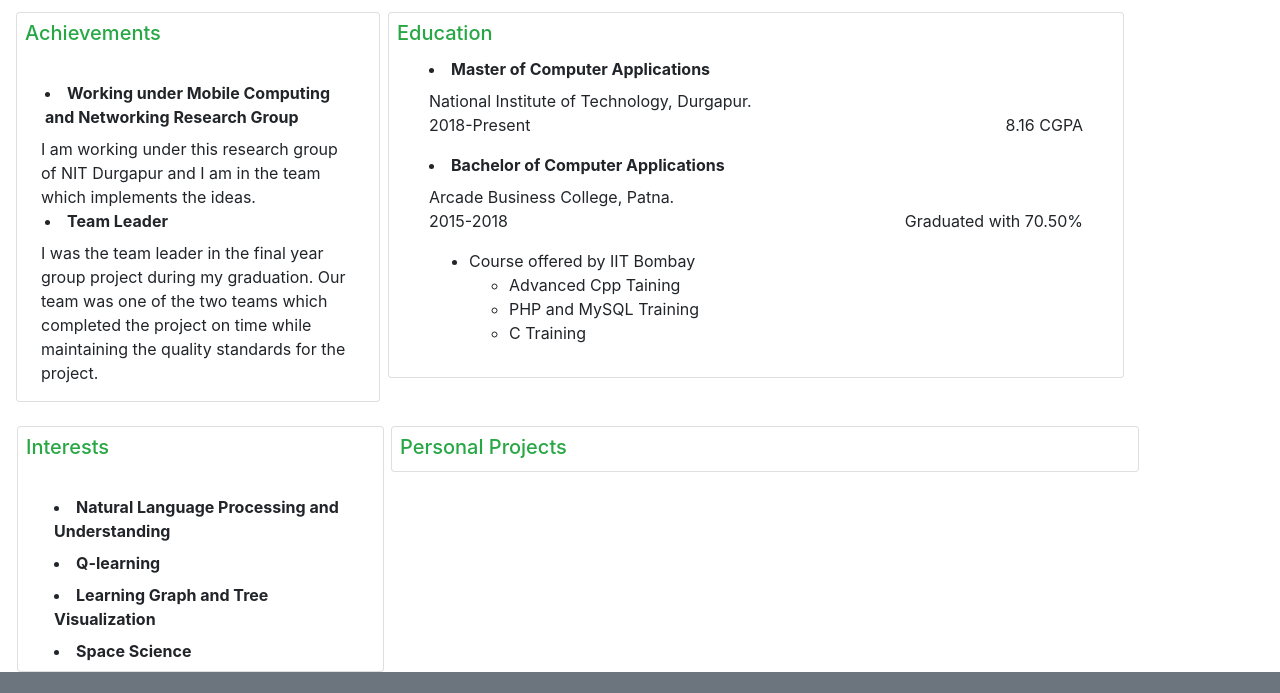
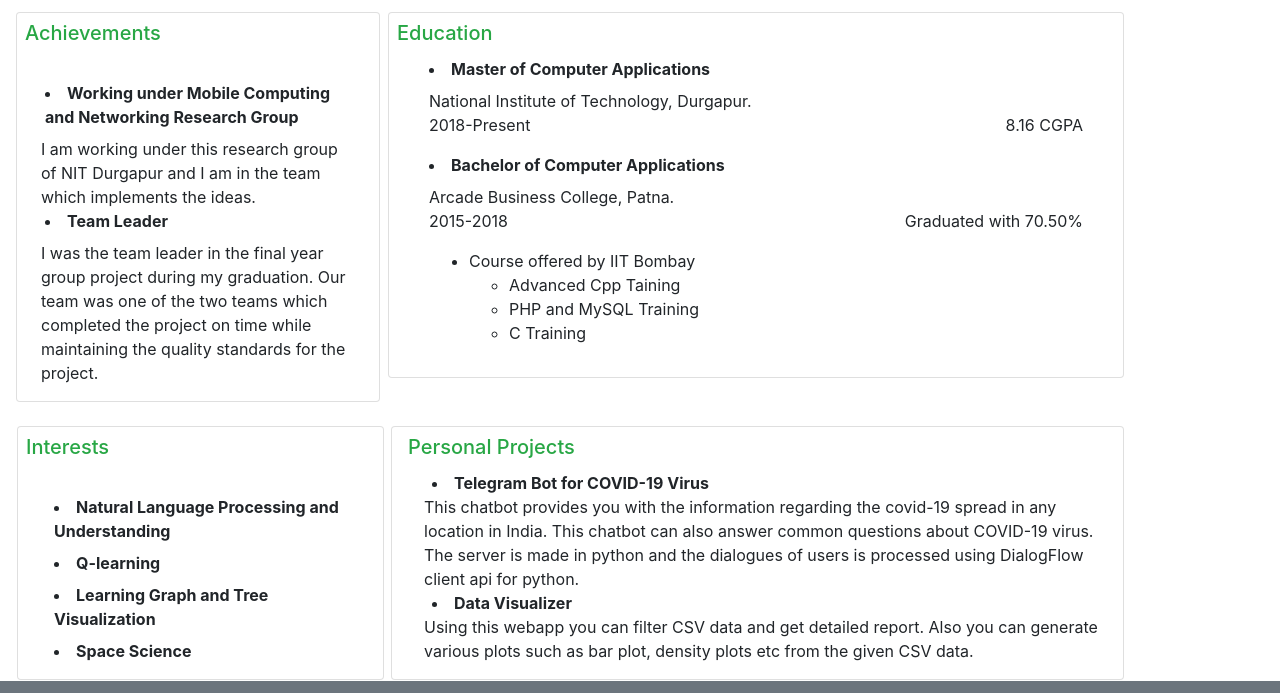
Before and after one commit to Swaraj-Deep/SwarajDeep.github.io, a plain HTML site: page html/index.html in a window 1280 px wide. Shown: the part 510-1203 px from the top of the page. Drawn offline with Linux system fonts and the light colour scheme.

Commit message:
Initial Commit

```diff
--- a/html/index.html
+++ b/html/index.html
@@ -63,7 +63,7 @@
                                     target="_blank">github.com/Swaraj-Deep</a><br>
                                 <i class="fab fa-linkedin px-3"></i><a
                                     href="https://linkedin.com/in/swaraj-deep-419331180"
-                                    target="_blank">linkedin.com/in/swaraj-deep</a>
+                                    target="_blank">linkedin.com/Swaraj-Deep</a>
                             </p>
                         </div>
                         <div class="card-body mx-0 px-0 mt-0 pt-0">
@@ -75,7 +75,7 @@
                                 learning new skills and sharing knowledge.
                             </p>
                         </div>
-                        <div class="card">
+                        <div class="card" style="width: 99;">
                             <div class="card-body px-2">
                                 <h5 class="card-title text-success">Skills</h5>
                                 <div class="row mx-2 px-1">
@@ -184,15 +184,29 @@
                                         <li class="card-text mx-1 font-weight-bold pb-2">Q-learning</li>
                                         <li class="card-text mx-1 font-weight-bold pb-2">Learning Graph and Tree
                                             Visualization</li>
-                                        <li class="card-text mx-1 font-weight-bold pb-2">Space Science</li>
+                                        <li class="card-text mx-1 font-weight-bold pb-3">Space Science</li>
                                     </p>
                                 </div>
                             </div>
                         </div>
                         <div class="col col-md-8 px-1">
-                            <div class="card pl-2 ml-2">
-                                <h5 class="card-title text-success pt-2">Personal Projects</h5>
-
+                            <div class="card pl-2 ml-2" style="width: 97%;">
+                                <h5 class="card-title text-success px-2 pt-2">Personal Projects</h5>
+                                <div class="row mx-3 px-2">
+                                    <p class="card-text px-1">
+                                        <li class="font-weight-bold">Telegram Bot for COVID-19 Virus</li>
+                                        This chatbot provides you with the information regarding the covid-19
+                                        spread in any location in India. This chatbot can also answer common
+                                        questions about COVID-19 virus. The server is made in python and the
+                                        dialogues of users is processed using DialogFlow client api for python.
+                                    </p>
+                                    <p class="card-text px-1">
+                                        <li class="font-weight-bold">Data Visualizer</li>
+                                        Using this webapp you can filter CSV data and get
+                                        detailed report. Also you can generate various plots such as bar plot,
+                                        density plots etc from the given CSV data.
+                                    </p>
+                                </div>
                             </div>
                             <div class="row mx-1 px-1">
                                 <div class="col col-md-6 px-1">
@@ -200,6 +214,9 @@
                                 </div>
                                 <div class="col col-md-6 px-1">
 
+                                </div>
+                            </div>
+                        </div>
                     </div>
                 </div>
             </div>
```
Lines whose indentation alone changed are shown as unchanged.
